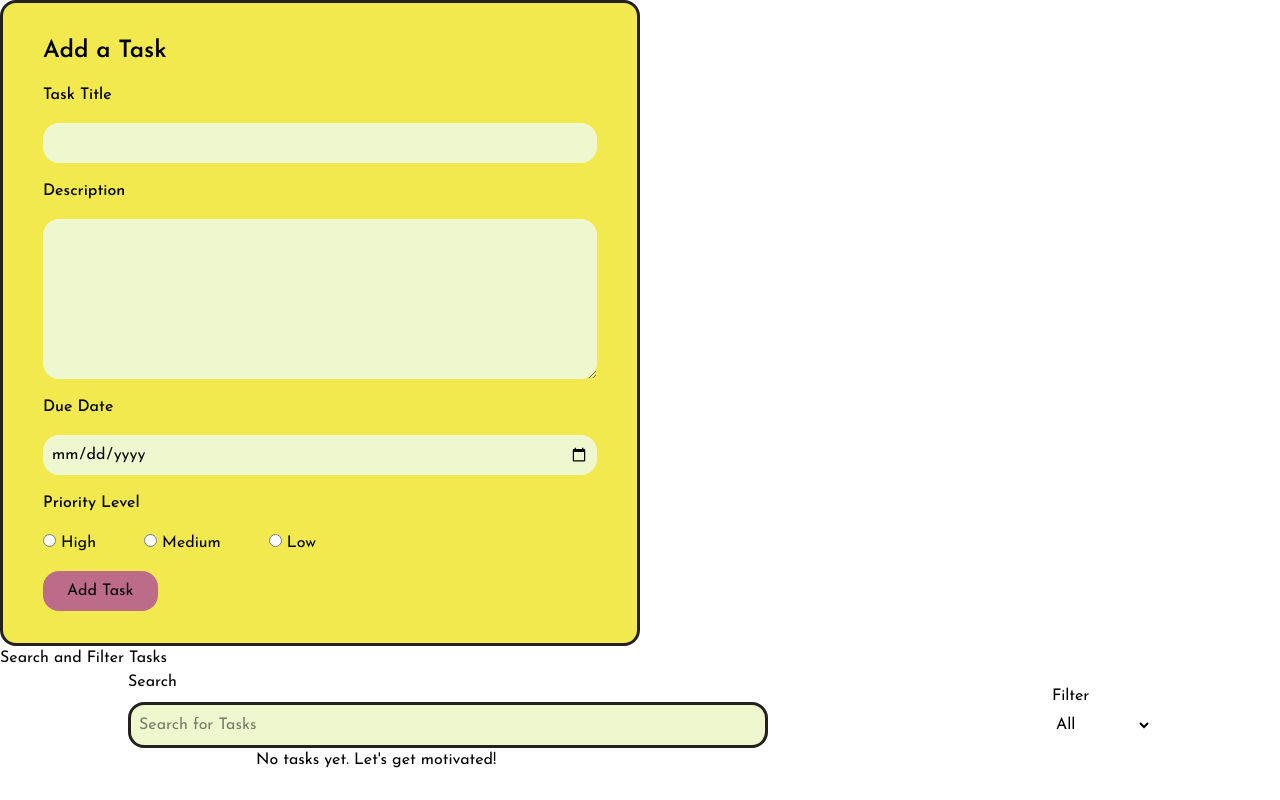
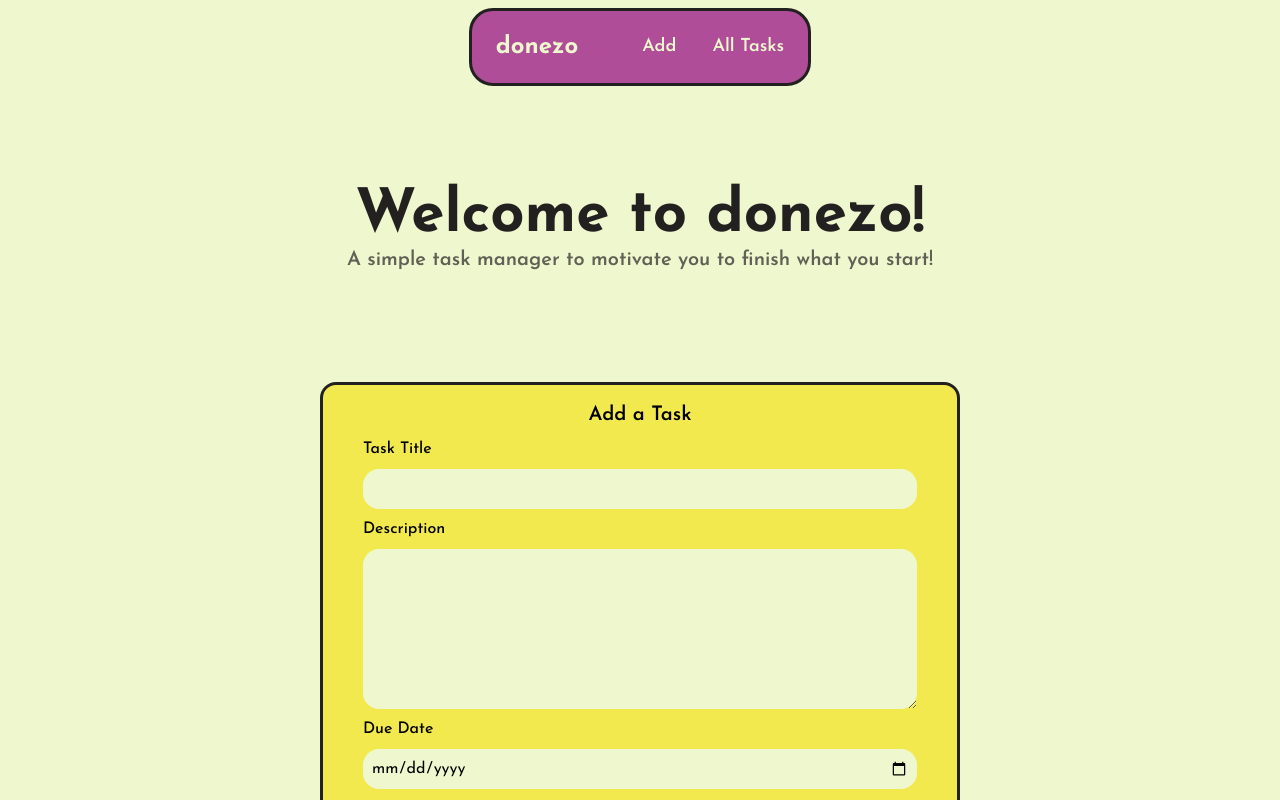
Before and after one commit to magali-la/donezo-app, a React (Vite) app: page / in a window 1280 px wide. Shown: the top 800 px of the page. Built offline with nearby package versions, Linux system fonts and the light colour scheme; a web font is replaced by a local one.

Commit message:
style(nav and dashboard): add nav bar with smooth scrolling, style section headers, add base hero section

```diff
--- a/src/components/SearchFilter/SearchBar.tsx
+++ b/src/components/SearchFilter/SearchBar.tsx
@@ -5,11 +5,11 @@ export default function SearchBar({ searchInput, searchFilter, onSearchChange, o
     return (
         <div className="flex flex-col md:flex-row justify-between items-start px-[5vw] md:px-[10vw] gap-3">
             <section aria-label="search for tasks" className="flex flex-col gap-2 w-full md:w-[50vw]">
-                <label htmlFor="searchBar">Search</label>
+                <label htmlFor="searchBar" className="text-xl font-semibold">Search</label>
                 <input className="border-shadow border-3" type="text" id="searchBar" placeholder="Search for Tasks" value={searchInput} onChange={(event) => onSearchChange(event.target.value)} />
             </section>
             <section aria-label="filter tasks by status" className="flex flex-col gap-2 h-fit self-center">
-                <label>Filter</label>
+                <label className="text-xl font-semibold">Filter</label>
                 <select value={searchFilter} onChange={(event) => onFilterChange(event.target.value as TaskFilters)}>
                     <option value="All">All</option>
                     <option value="Pending">Pending</option>
--- a/src/components/TaskForm/TaskForm.tsx
+++ b/src/components/TaskForm/TaskForm.tsx
@@ -41,8 +41,8 @@ export default function TaskForm({addTask}: TaskFormProps) {
     }
 
     return (
-        <form className="flex flex-col gap-4 py-8 px-8 md:px-10 sm:w-[50vw] bg-banana rounded-2xl border-3 border-shadow" onSubmit={handleSubmit} aria-label="add a new task to your list">
-            <h2 className="text-2xl font-semibold">Add a Task</h2>
+        <form id="addATask" className="flex flex-col gap-2 py-4 px-6 md:px-10 sm:w-[50vw] bg-banana rounded-2xl border-3 border-shadow self-center scroll-m-28" onSubmit={handleSubmit} aria-label="add a new task to your list">
+            <h2 className="text-xl font-semibold self-center">Add a Task</h2>
             {/* title input */}
             <label htmlFor="taskTitle" className="font-medium">Task Title</label>
             <input type="text" id="taskTitle" value={title} onChange={(event) => setTitle(event.target.value)}/>
--- a/src/components/TaskList/TaskList.tsx
+++ b/src/components/TaskList/TaskList.tsx
@@ -17,7 +17,7 @@ export default function TaskList({ tasks, onStatusChange, onDelete}: TaskListPro
                     />
                 ))
             ) : (
-                <p>No tasks yet. Let's get motivated!</p>
+                <p className="text-xl font-semibold text-shadow/70 italic">No tasks yet. Let's get motivated!</p>
             )}
         </div>
     )
--- a/src/index.css
+++ b/src/index.css
@@ -19,7 +19,7 @@
 }
 
 html {
-  @apply font-josefin;
+  @apply font-josefin bg-cream scroll-smooth;
 }
 
 /* input type text */
--- a/src/pages/Dashboard.tsx
+++ b/src/pages/Dashboard.tsx
@@ -71,11 +71,26 @@ export default function Dashboard() {
     }, [searchInput, selectedFilter, tasks]);
 
     return (
-        <div>
+        <div className="flex flex-col gap-8 mb-6">
+            <nav className="bg-plum w-fit flex flex-row items-center border-3 border-shadow text-cream rounded-3xl gap-16 px-6 py-5 self-center sticky top-2 z-500">
+                <a href="#" className="text-2xl font-extrabold">donezo</a>
+                <div className="text-lg font-semibold flex flex-row gap-9">
+                    <a href="#addATask">Add</a>
+                    <a href="#yourTasks">All Tasks</a>
+                </div>
+            </nav>
+            <section aria-label="hero section" className="h-[30vh] flex flex-col justify-center items-center">
+                <h1 className="text-6xl font-black text-shadow">Welcome to donezo!</h1>
+                <h3 className="text-xl text-shadow/70 font-semibold">A simple task manager to motivate you to finish what you start!</h3>
+                <a href="#" className=""></a>
+            </section>
             <TaskForm
                 addTask={addTask}
             />
-            <h2>Search and Filter Tasks</h2>
+            <div className="self-center flex flex-col gap-2 justify-center items-center">
+                <h2 className="text-3xl font-bold scroll-m-28" id="yourTasks">Your Tasks</h2>
+                <h3 className="text-xl text-shadow/70 font-semibold">Organize, prioritize, and move forward!</h3>
+            </div>
             <SearchBar
                 searchInput={searchInput}
                 searchFilter={selectedFilter}
```
